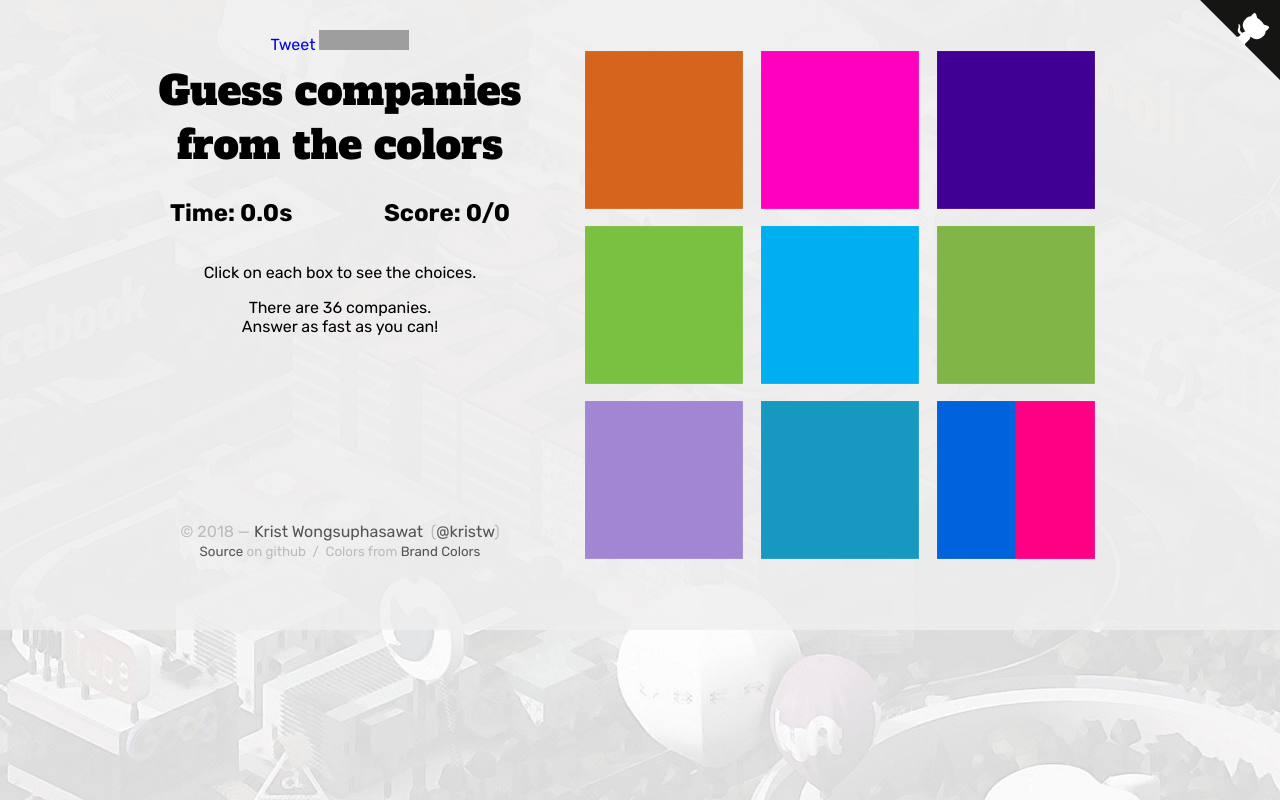
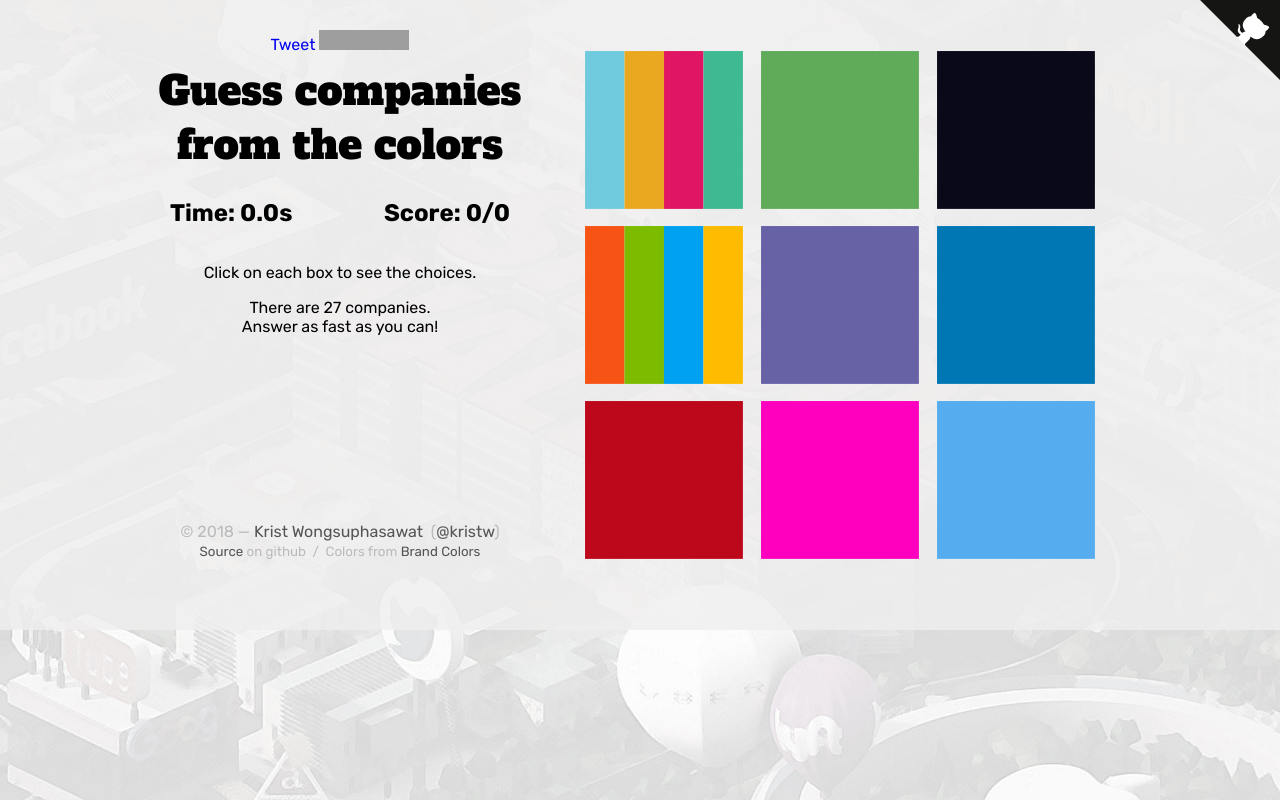
Before and after one commit to kristw/brand-colors, a React (Create React App) app: page / in a window 1280 px wide. Built offline with nearby package versions, Linux system fonts and the light colour scheme; grey boxes are pictures that could not be loaded; what react-d3kit would draw is missing.

Commit message:
change limit to 27

```diff
--- a/src/container.js
+++ b/src/container.js
@@ -51,7 +51,7 @@ function mapDispatchToProps(dispatch) {
       ga('send', 'event', 'build_board', 'next_page', '', page);
     },
     onGameEnd(stats) {
-      ga('send', 'event', 'game_end', '', JSON.stringify(stats), stats.score);
+      ga('send', 'event', 'game_end', stats.score + '', JSON.stringify(stats), stats.score);
     }
   };
 }
--- a/src/reducer.js
+++ b/src/reducer.js
@@ -7,7 +7,7 @@ const reducer = (state = {
   flipped: 0,
   answered: 0,
   score: 0,
-  catalog: new Catalog(brandsData),
+  catalog: new Catalog(brandsData.slice(0, 27)),
   page: 0,
   cells: [],
   actions: [],
```
